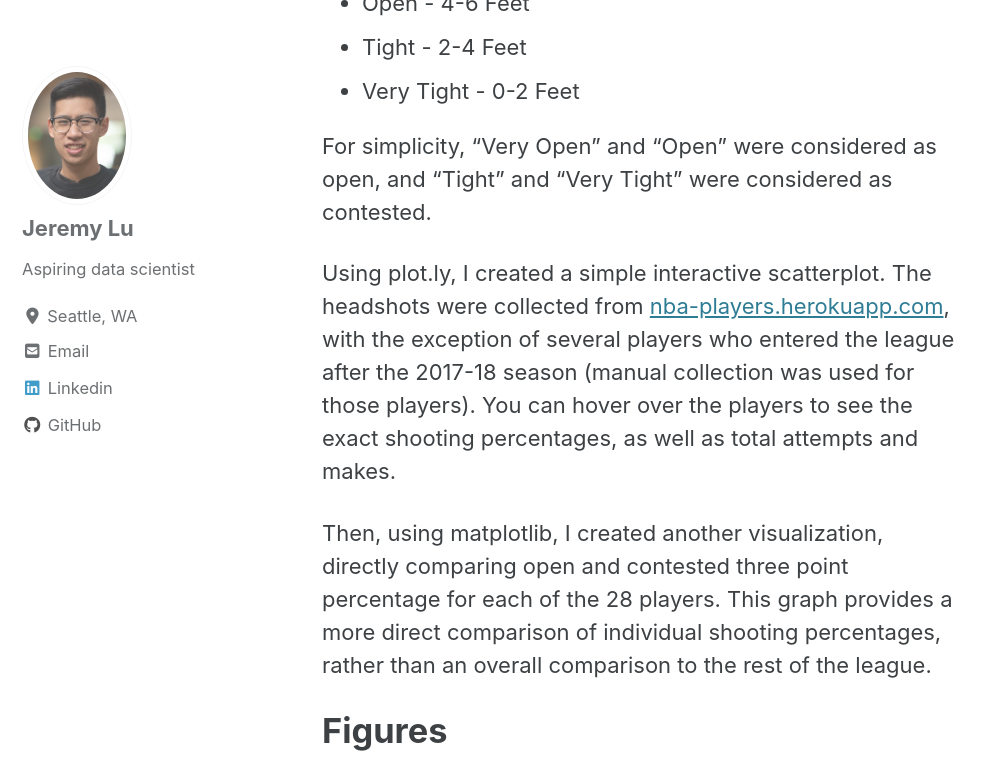
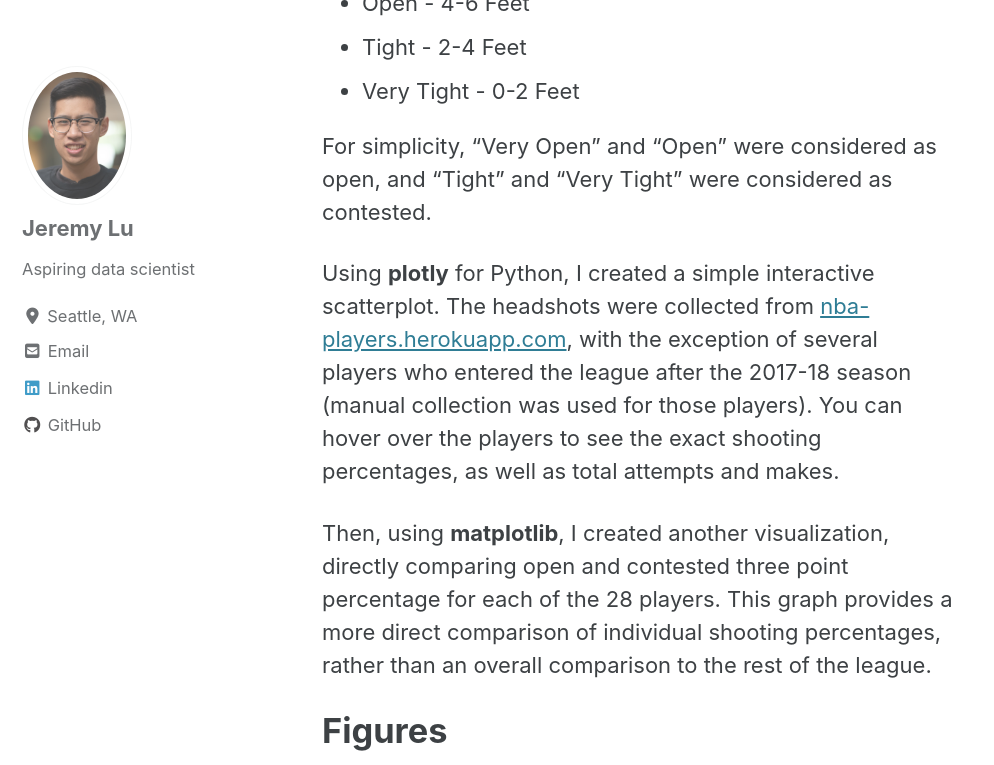
Before and after one commit to jeremylu43/jeremylu43.github.io, a Jekyll site: the page built from _posts/2021-06-30-nba_contested_shooting.md, in a window 1280 px wide and 900 px high, scrolled down 1056 px, cut to the strip 0-765 px from the top of the window. Shown: the whole strip, without its empty margins (0-994 px from the left). Built offline with Jekyll 4.4.1, drawn with Linux system fonts in a browser that asks for light colours; cached includes are drawn as plain includes; nearby versions of some CDN libraries.

Commit message:
Update 2021-06-30-nba_contested_shooting.md

```diff
--- a/_posts/2021-06-30-nba_contested_shooting.md
+++ b/_posts/2021-06-30-nba_contested_shooting.md
@@ -31,11 +31,11 @@ For those unfamiliar, NBA.com classifies shots based on the distance of the clos
 
 For simplicity, "Very Open" and "Open" were considered as open, and "Tight" and "Very Tight" were considered as contested.  <br />
 
-Using plot.ly, I created a simple interactive scatterplot. The headshots were collected from [nba-players.herokuapp.com](https://nba-players.herokuapp.com/),
+Using **plotly** for Python, I created a simple interactive scatterplot. The headshots were collected from [nba-players.herokuapp.com](https://nba-players.herokuapp.com/),
 with the exception of several players who entered the league after the 2017-18 season (manual collection was used for those players).
 You can hover over the players to see the exact shooting percentages, as well as total attempts and makes.  <br />
 
-Then, using matplotlib, I created another visualization, directly comparing open and contested three point percentage for each of the 28 players.
+Then, using **matplotlib**, I created another visualization, directly comparing open and contested three point percentage for each of the 28 players.
 This graph provides a more direct comparison of individual shooting percentages, rather than an overall comparison to the rest of the league.
 
 
```
